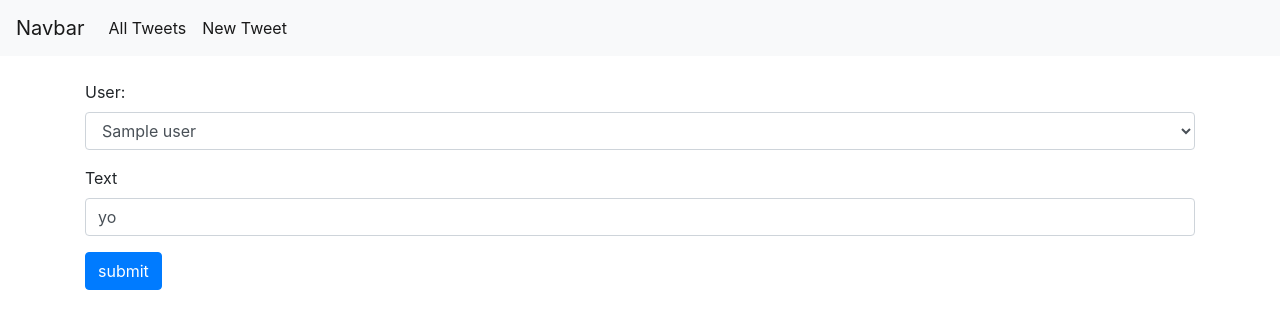
After one commit to nicholasbus/twitterclone, a Node server app: template app/views/newtweet.ejs in a window 1280 px wide. The commit adds this page. Shown: the top 329 px of the page. Run offline with Node 20, Linux system fonts and the light colour scheme; the template is opened without the code that fills it: most values are stand-ins (such as "Sample title", 1, 10 or a date in 2020).

Commit message:
stuff happened man

```diff
--- a/app/package.json
+++ b/app/package.json
@@ -9,6 +9,7 @@
   "author": "",
   "license": "ISC",
   "dependencies": {
+    "body-parser": "^1.19.0",
     "dotenv": "^8.2.0",
     "ejs": "^3.1.5",
     "express": "^4.17.1",
--- a/app/src/index.js
+++ b/app/src/index.js
@@ -6,6 +6,7 @@ const allPaths = require("./tweets");
 
 app.set('view engine', 'ejs');
 
+app.use(require('body-parser').urlencoded({extended: true}));
 app.use("/", allPaths);
 
 app.listen(5000, () => console.log('App on http://localhost:5000'));
--- a/app/src/tweets.js
+++ b/app/src/tweets.js
@@ -44,21 +44,57 @@ app.get('/users/:id', async (req, res) => {
     }
 })
 
+// display form to post a new tweet:
+app.get('/newtweet', async (req, res) => {
+
+    try {
+        const docs = await client.query(
+            Map(
+                Paginate(
+                    Documents(
+                        Collection('users')
+                    )
+
+                ),
+                Lambda(d => Get(d))
+            )
+
+
+        )
+
+        let users = [];
+
+        for(let i = 0; i < docs.data.length; i++) {
+            users.push(docs.data[i].data.name);
+        }
+
+
+        // res.send(users);
+        res.render("newtweet", {users: users});
+
+    } catch(err) {
+        res.send(err);
+    }
+});
+
+
 // post a tweet (user and text are hard coded at the moment)
 app.post('/tweet', async (req, res) => {
-    const data = {
-        user: Call(Fn("getUser"), 'bob'), // user to make the tweet for
-        text: 'I am bob yo'
-    }
+    // const data = {
+    //     user: Call(Fn("getUser"), 'bob'), // user to make the tweet for
+    //     text: 'I am bob yo'
+    // }
 
-    const doc = await client.query(
-        Create(
-            Collection('tweets'),
-            { data }
-        )
-    )
+    // const doc = await client.query(
+    //     Create(
+    //         Collection('tweets'),
+    //         { data }
+    //     )
+    // )
 
-    res.send(doc)
+    // res.send(doc)
+    console.log(req.body)
+    res.redirect('/newtweet');
 
 });
 
@@ -198,8 +234,8 @@ app.get('/all', async (req, res) => {
 
         }
 
-        res.send(tweets);
-        // res.render("feed", {docs: tweets});
+        // res.send(tweets);
+        res.render("all", {docs: tweets});
 
     } catch(err) {
         res.send(err);
--- a/app/views/index.ejs
+++ b/app/views/index.ejs
@@ -7,7 +7,7 @@
         <p class="lead">This is a simple Twitter Clone, an app that allows users to follow each other, post tweets, and see other users' tweets.</p>
         <hr class="my-4">
         <p>This app uses FaunaDB, Express, and EJS</p>
-        <a class="btn btn-primary btn-lg" href="/feed" role="button">Continue to app</a>
+        <a class="btn btn-primary btn-lg" href="/all" role="button">Continue to app</a>
 
     </div>
 </div>
--- /dev/null
+++ b/app/views/newtweet.ejs
@@ -0,0 +1,23 @@
+<%- include('./partials/header') %>
+<%- include('./partials/nav') %>
+
+<div class="container">
+    <br />
+    <form action="/tweet" method="POST" >
+        <div class="form-group">
+            <label for="selectUser">User: </label>
+            <select class="form-control" name="user">
+                <% users.forEach(user => { %>
+                    <option value="<%= user %>"> <%= user %></option>
+                <% }) %>
+            </select>
+        </div>
+        <div class="form-group">
+          <label for="inputText">Text</label>
+          <input type="text" class="form-control" placeholder="text" name="text" value="yo">
+        </div>
+        <input type="submit" value="submit" class="btn btn-primary">
+    </form>
+</div>
+
+<%- include('./partials/footer') %>
--- a/app/views/partials/header.ejs
+++ b/app/views/partials/header.ejs
@@ -5,5 +5,6 @@
     <meta name="viewport" content="width=device-width, initial-scale=1.0">
     <title>Index</title>
     <link rel="stylesheet" href="https://stackpath.bootstrapcdn.com/bootstrap/4.3.1/css/bootstrap.min.css" integrity="sha384-ggOyR0iXCbMQv3Xipma34MD+dH/1fQ784/j6cY/iJTQUOhcWr7x9JvoRxT2MZw1T" crossorigin="anonymous">
+    <link rel="stylesheet" href="../../public/main.css">
 </head>
 <body>
--- a/app/views/partials/nav.ejs
+++ b/app/views/partials/nav.ejs
@@ -0,0 +1,16 @@
+<nav class="navbar navbar-expand-lg navbar-light bg-light">
+    <a class="navbar-brand" href="#">Navbar</a>
+    <button class="navbar-toggler" type="button" data-toggle="collapse" data-target="#navbarNav" aria-controls="navbarNav" aria-expanded="false" aria-label="Toggle navigation">
+      <span class="navbar-toggler-icon"></span>
+    </button>
+    <div class="collapse navbar-collapse float-right" id="navbarNav">
+      <ul class="navbar-nav float-left">
+        <li class="nav-item active">
+          <a class="nav-link" href="#">All Tweets <span class="sr-only">(current)</span></a>
+        </li>
+        <li class="nav-item active">
+          <a class="nav-link" href="/newtweet">New Tweet</a>
+        </li>
+      </ul>
+    </div>
+  </nav>
```
Also changed, not shown: app/views/all.ejs (added, +17 -0 lines), app/views/feed.ejs (deleted, +0 -9 lines), app/public/main.css (added).
